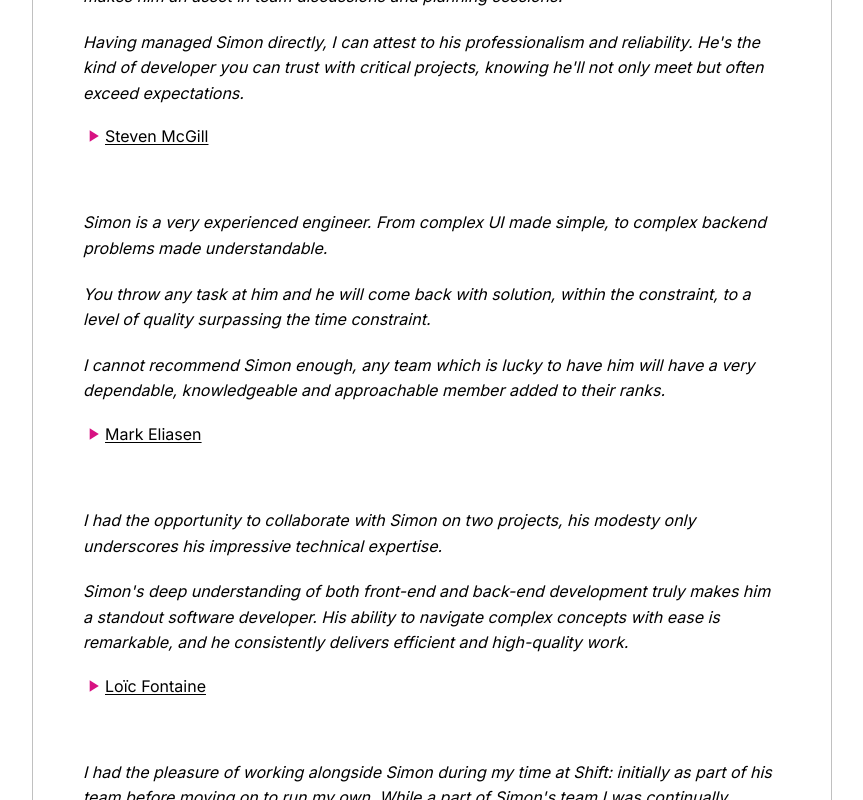
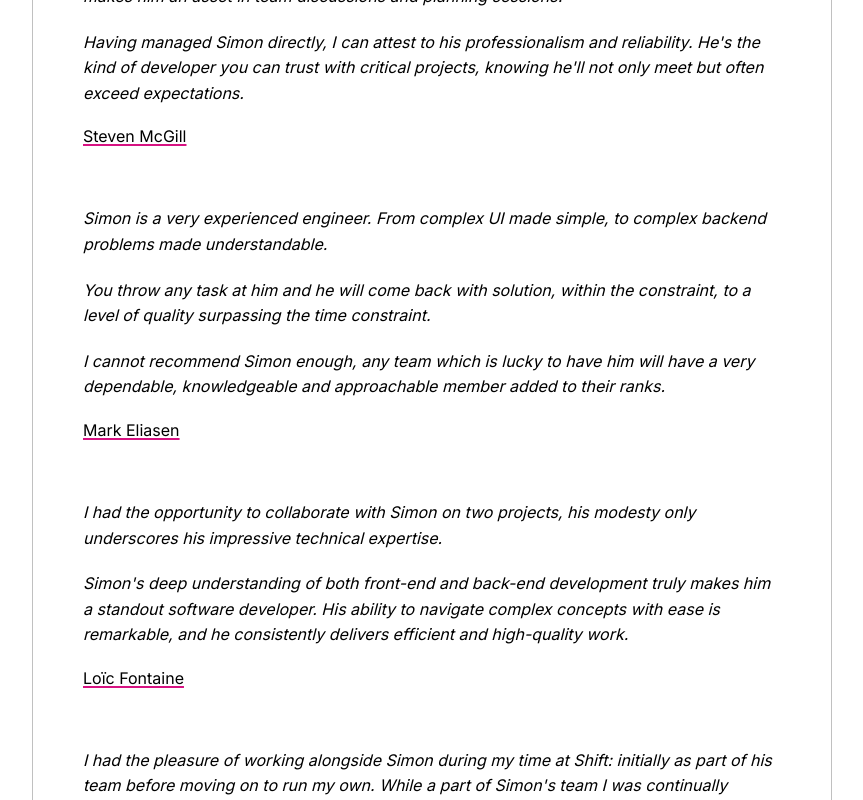
Before and after one commit to simon-robertson/simon-robertson-io, a Next.js app: page / in a window 1280 px wide. Shown: the part 1840-2640 px from the top of the page, without its empty margins (208-1071 px from the left). Built offline with nearby package versions, Linux system fonts and the light colour scheme.

Commit message:
Remove icons from links

```diff
--- a/src/components/page-navigation-external/index.tsx
+++ b/src/components/page-navigation-external/index.tsx
@@ -1,5 +1,3 @@
-import { PlayArrow } from "@/components/icons/play-arrow"
-
 export function PageNavigationExternal() {
     return (
         <nav className="row">
@@ -7,15 +5,8 @@ export function PageNavigationExternal() {
                 className="col-mid page-navigation page-navigation-external"
                 data-shadow-source="right"
             >
-                <a
-                    className="with-icon"
-                    href="https://www.linkedin.com/in/simon-robertson-9459a7292"
-                >
-                    <PlayArrow /> LinkedIn
-                </a>
-                <a className="with-icon" href="https://github.com/simon-robertson">
-                    <PlayArrow /> GitHub
-                </a>
+                <a href="https://www.linkedin.com/in/simon-robertson-9459a7292">LinkedIn</a>
+                <a href="https://github.com/simon-robertson">GitHub</a>
             </div>
         </nav>
     )
--- a/src/components/sections/recommendations-section/index.tsx
+++ b/src/components/sections/recommendations-section/index.tsx
@@ -1,4 +1,3 @@
-import { PlayArrow } from "@/components/icons/play-arrow"
 import { Stars } from "@/components/icons/stars"
 
 import { PageSection } from "@/components/page-section"
@@ -20,10 +19,7 @@ export async function RecommendationsSection() {
             <blockquote key={info.source} cite={info.source}>
                 {lineNodes}
                 <nav>
-                    <a className="with-icon" href={info.source}>
-                        <PlayArrow />
-                        {info.author}
-                    </a>
+                    <a href={info.source}>{info.author}</a>
                 </nav>
             </blockquote>
         )
--- a/src/globals.css
+++ b/src/globals.css
@@ -74,19 +74,12 @@ dd + dt {
 a {
     color: inherit;
     text-underline-offset: 2px;
+    text-decoration-color: var(--color-primary);
+    text-decoration-thickness: 2px;
 }
 
-a.with-icon {
-    display: inline-flex;
-    flex-direction: row;
-    align-items: center;
-    gap: 2px;
-}
-
-a.with-icon svg {
-    fill: var(--color-primary);
-    width: 20px;
-    height: 20px;
+a:hover {
+    text-decoration-color: var(--color-page-foreground);
 }
 
 blockquote {
```
